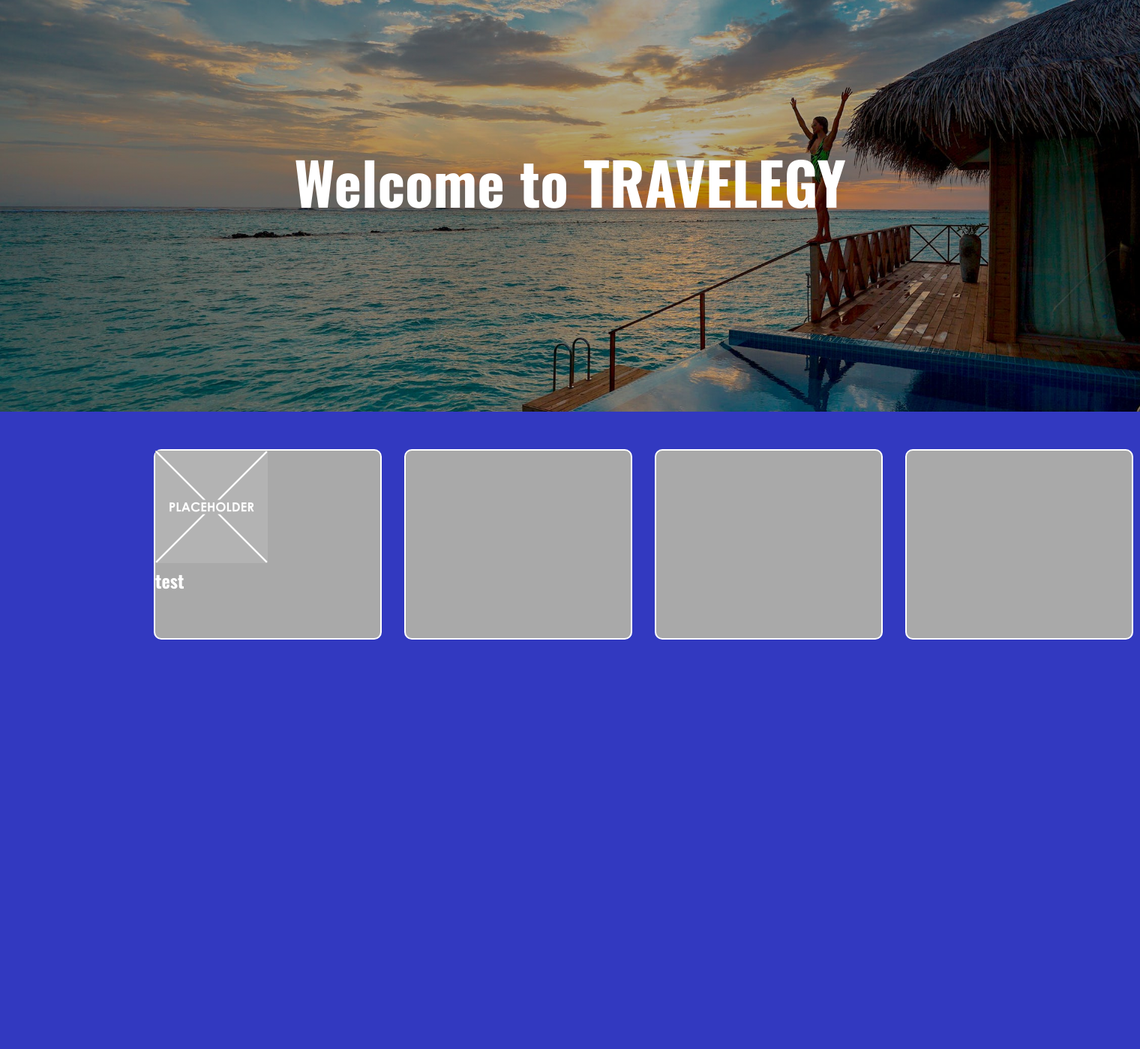
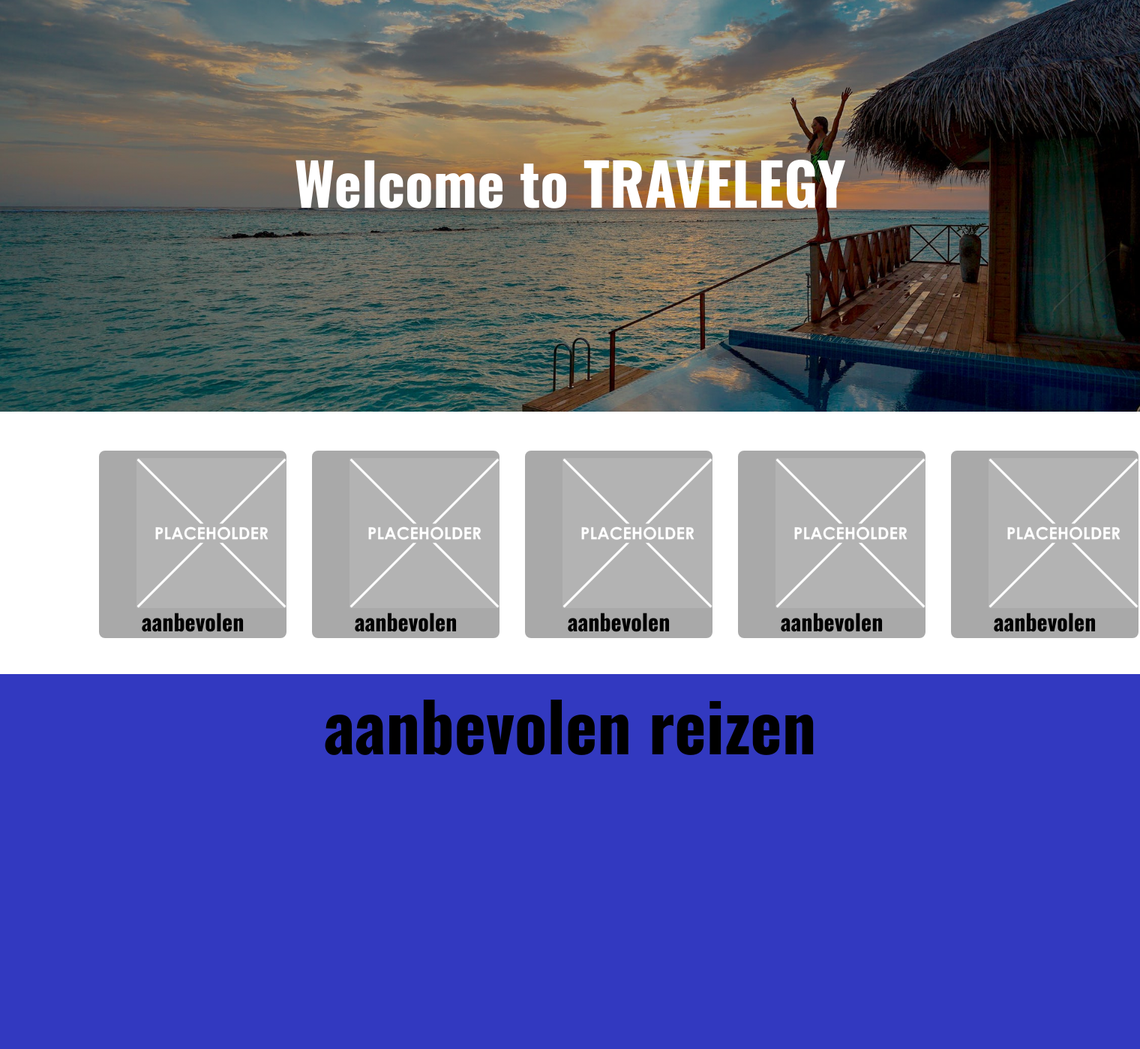
Before and after one commit to CaseBody/CRUD-P4, a PHP site: page / in a window 1520 px wide. Shown: the part 92-1491 px from the top of the page at 75% size. Before the commit the page ends 945 px from the top, so only its background shows below. Run offline with PHP 8.4, Linux system fonts and the light colour scheme.

Commit message:
start aanbevolen

```diff
--- a/CSS/styles.css
+++ b/CSS/styles.css
@@ -82,12 +82,11 @@ header .img_logo {
 .container_categorieen {
   width: 100%;
   height: 350px;
-  background-color: #3239c0;
 }
 
 .container_categorieen .box {
   display: flex;
-  margin-left: 175px;
+  margin-left: 100px;
 }
 
 .container_categorieen .box_cat {
@@ -101,6 +100,31 @@ header .img_logo {
 }
 
 .container_categorieen .box_cat .cat-img {
-  width: 150px;
-  height: 150px;
+  width: 200px;
+  height: 200px;
+  margin-top: 10px;
+  margin-left: 50px;
 }
+
+.container_categorieen .box_cat h2 {
+  text-align: center;
+  font-size: 30px;
+  margin-top: -10px;
+  color: black;
+}
+
+.container_aanbevolen_reizen {
+  width: 100%;
+  height: 500px;
+  background-color: #3239c0;
+}
+
+.container_aanbevolen_reizen .title {
+  display: flex;
+  width: 100%;
+  height: 50px;
+  justify-content: center;
+  font-size: 60px;
+  font-weight: bold;
+  color: black;
+}
--- a/index.php
+++ b/index.php
@@ -30,16 +30,31 @@
         <div class="box">
           <div class="box_cat">
             <img class="cat-img" src="Assets/afbeeldingen/placeholder.png" alt="placeholder">
-            <h2>test</h2>
+            <h2>aanbevolen</h2>
           </div>
-          <div class="box_cat"></div>
-          <div class="box_cat"></div>
-          <div class="box_cat"></div>
+          <div class="box_cat">
+            <img class="cat-img" src="Assets/afbeeldingen/placeholder.png" alt="placeholder">
+            <h2>aanbevolen</h2>
+          </div>
+          <div class="box_cat">
+            <img class="cat-img" src="Assets/afbeeldingen/placeholder.png" alt="placeholder">
+            <h2>aanbevolen</h2>
+          </div>
+          <div class="box_cat">
+            <img class="cat-img" src="Assets/afbeeldingen/placeholder.png" alt="placeholder">
+            <h2>aanbevolen</h2>
+          </div>
+          <div class="box_cat">
+            <img class="cat-img" src="Assets/afbeeldingen/placeholder.png" alt="placeholder">
+            <h2>aanbevolen</h2>
+          </div>
         </div>
       </div>
 
       <div class="container_aanbevolen_reizen">
-
+        <div class="title">
+          <h2>aanbevolen reizen</h2>
+        </div>
       </div>
     </main>
   </body>
```
